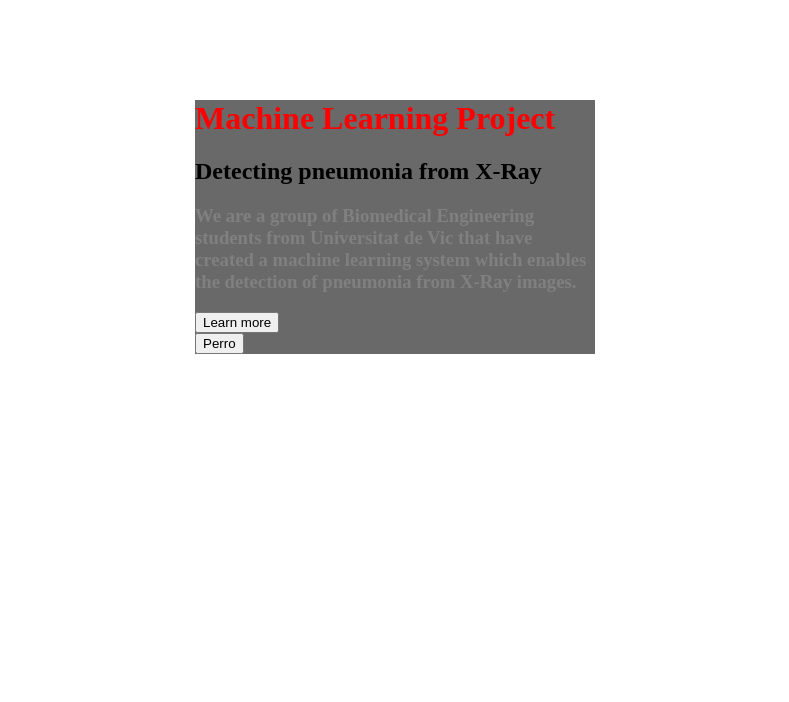
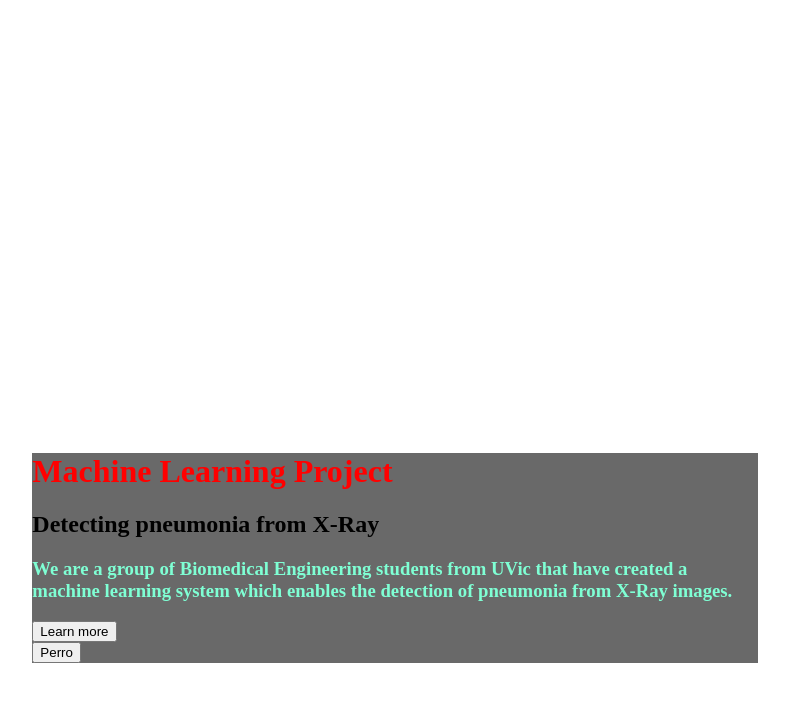
Before and after one commit to triniarenas98/web0, a plain HTML site: page index.html in a window 1280 px wide. Shown: the whole page, without its empty margins (245-1034 px from the left). Drawn offline with Linux system fonts and the light colour scheme.

```diff
--- a/index.html
+++ b/index.html
@@ -13,7 +13,7 @@
     <main>
         <h1>Machine Learning Project</h1>
         <h2>Detecting pneumonia from X-Ray</h2>
-        <h3>We are a group of Biomedical Engineering students from Universitat de Vic that have created a machine
+        <h3>We are a group of Biomedical Engineering students from UVic that have created a machine
             learning system which enables the detection of pneumonia from X-Ray images.  </h3>
         <button id="boton">Learn more</button>
 
--- a/style.css
+++ b/style.css
@@ -1,6 +1,6 @@
 main {
-    margin: 100px auto;
-    width: 400px;
+    margin: 452.740px auto;
+    width: 725.333px;
     background-color: dimgrey;
 }
 
@@ -16,6 +16,6 @@ h2 {
 
 }
 h3 {
-    color:grey;
+    color: aquamarine;
 
 }
```
